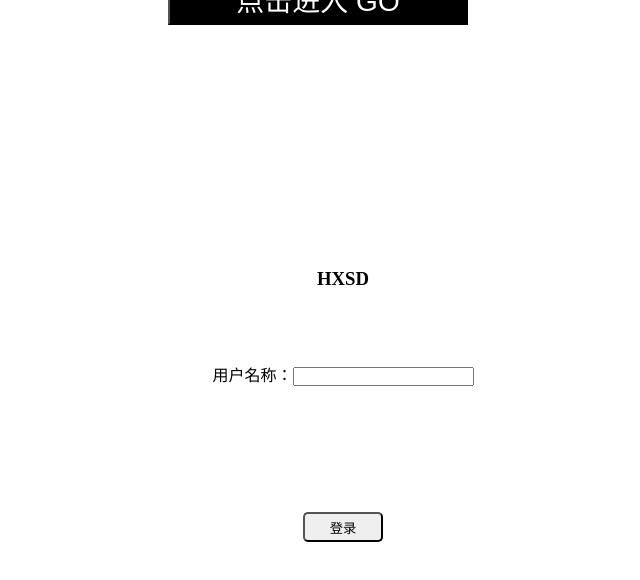
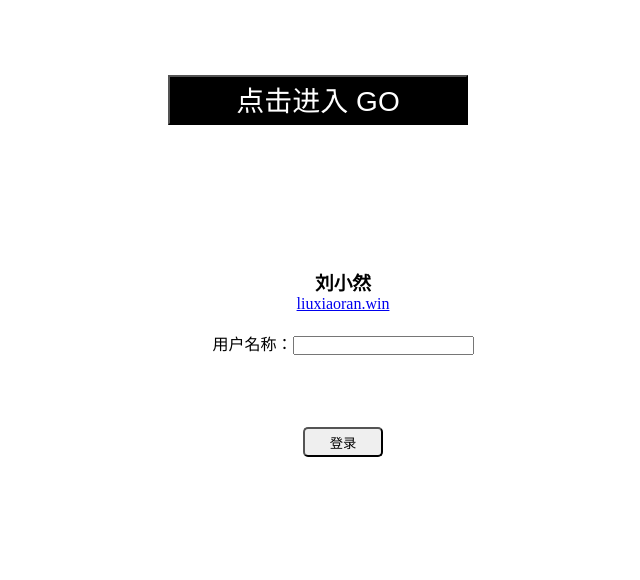
Before and after one commit to liu-xiaoran/myapp, a website: page client/index.html in a window 1280 px wide. Shown: the whole page, without its empty margins (297-937 px from the left). Drawn offline with nearby package versions, Linux system fonts and the light colour scheme; no server answers.

Commit message:
界面小更改

```diff
--- a/client/css/index.css
+++ b/client/css/index.css
@@ -1,7 +1,7 @@
 *{margin: 0;padding: 0;}
 #top,#bottom{position: fixed;width: 100%;background: black;z-index: 30}
 h2{width: 300px;height: 50px;color: white;font-size: 28px;line-height: 50px; position: absolute;left: 0;right: 0;top:0;bottom: 0;margin:auto;}
-.enter{width: 300px;height: 50px;color: white;font-size: 28px;line-height: 50px; position: absolute;left: -50px;right: 0;top:0;bottom: 0;margin:auto;background: black;}
+.enter{width: 300px;height: 50px;color: white;font-size: 28px;line-height: 50px; position: absolute;left: -50px;right: 0;top:100px;bottom: 0;margin:auto;background: black;}
 #bg{background: url("../images/denglu-bg.jpg") no-repeat;background-size: cover}
 .dengLu{width: 500px;height: 300px;background: white;position: absolute;left: 0;right: 0;top: 0;bottom: 0;margin: auto  ;text-align: center}
 .go{width: 80px;height: 30px;border-radius: 5px;}
--- a/client/index.html
+++ b/client/index.html
@@ -15,7 +15,7 @@
 
 <body>
     <div id="top">
-        <h2>火星五子棋欢迎您</h2>
+        <h2>五子棋</h2>
     </div>
     <div id="bottom">
         <button class="enter">点击进入  GO</button>
@@ -23,9 +23,8 @@
     <div id="bg" style="">
         <div class="dengLu">
             <br>
-            <h3>HXSD</h3>
-            <br>
-            <br>
+            <h3>刘小然</h3>
+            <a href="liuxiaoran.win">liuxiaoran.win</a>
             <br>
             <div class="title"></div>
             <br>
@@ -38,9 +37,6 @@
                 <br>
                 <br>
                 <br>
-                <br>
-                <br>
-                <br>
                 <a href="#"><button class="go" type="button" >登录</button></a>
             </form>
         </div>
```
Also changed, not shown: readme.md, 1 other file.
